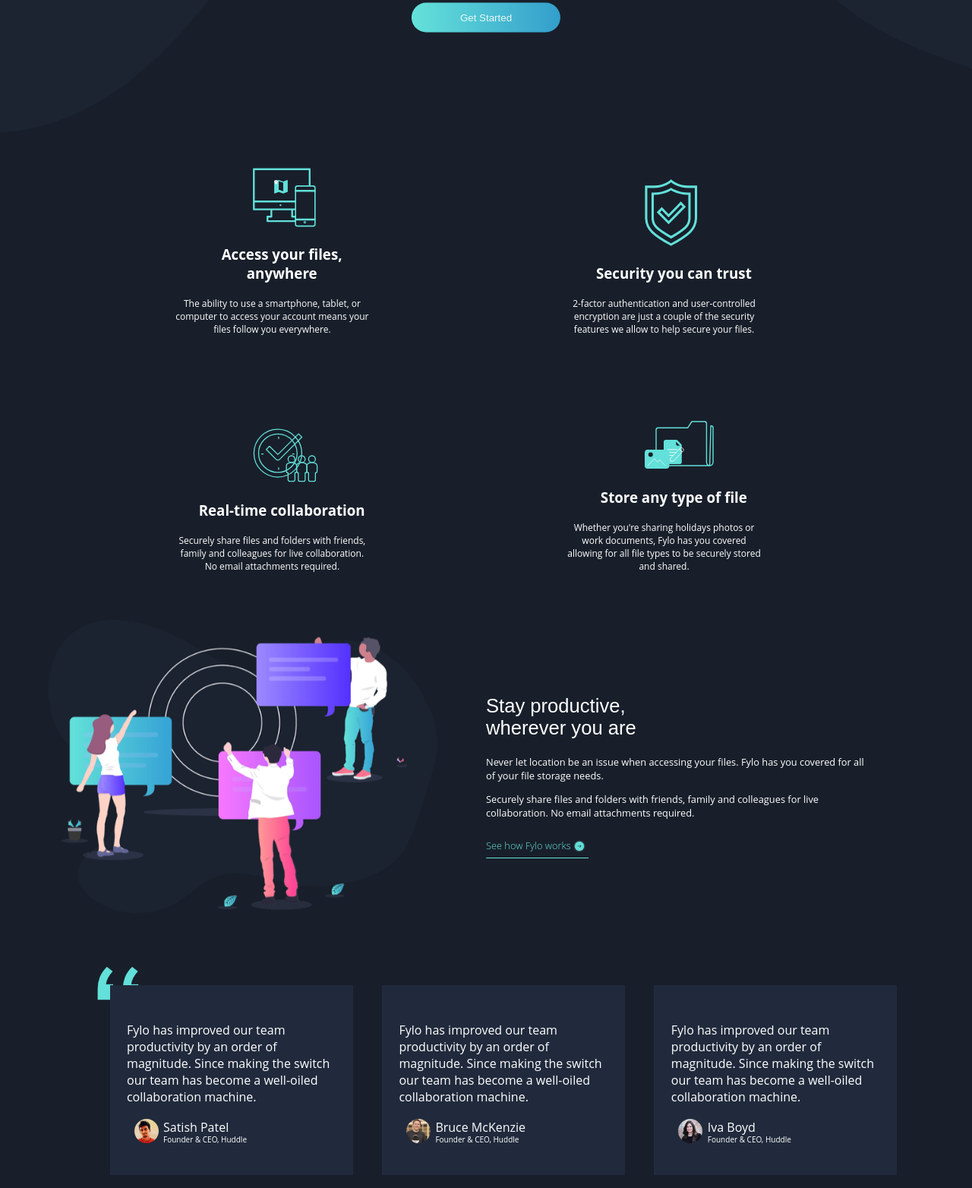
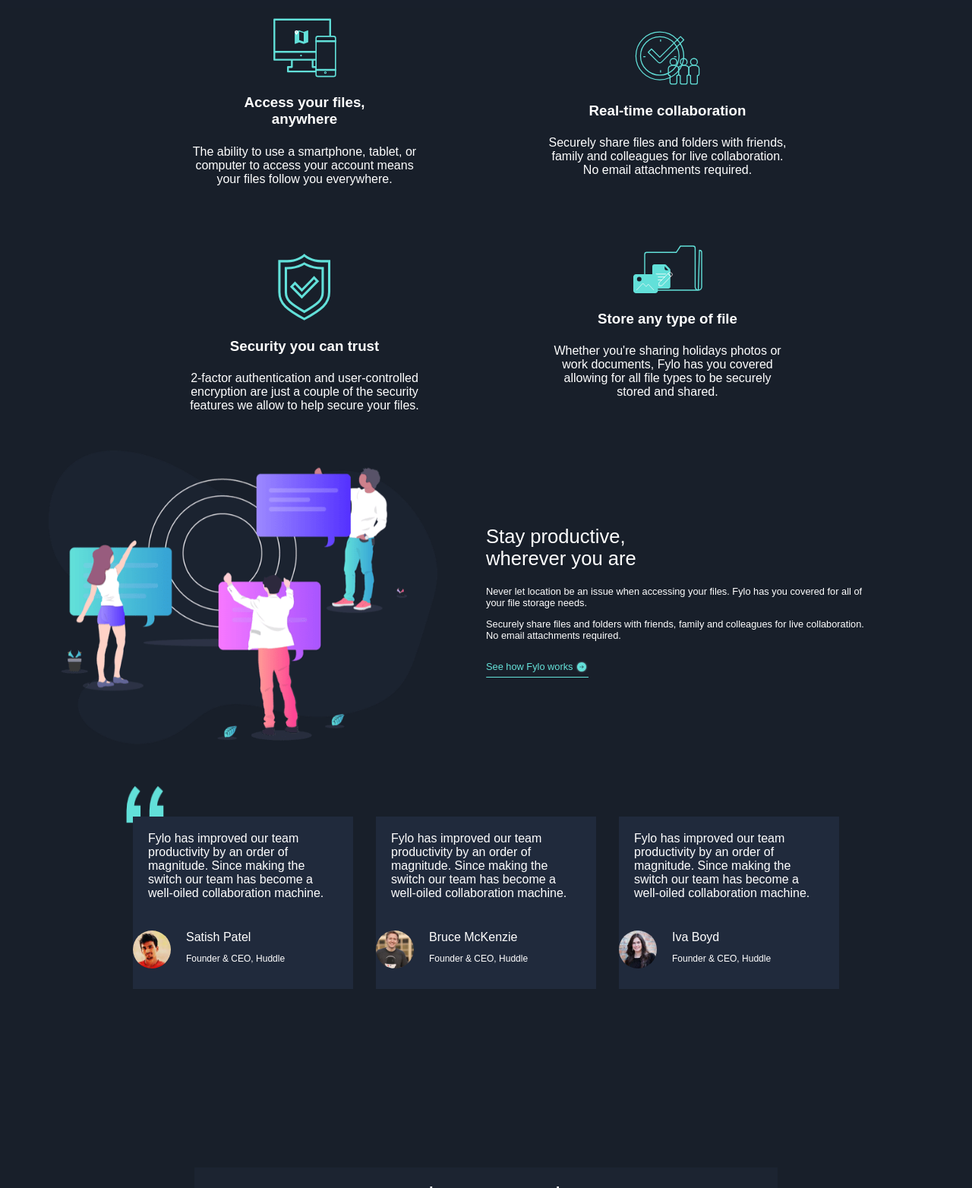
Before and after one commit to cicp/fylo-dark-theme-landing-page-master, a plain HTML site: page index.html in a window 1280 px wide. Shown: the part 1236-2800 px from the top of the page at 76% size. Drawn offline with Linux system fonts and the light colour scheme; a web font is replaced by a local one.

Commit message:
Add files via upload

```diff
--- a/css/styles.css
+++ b/css/styles.css
@@ -1,8 +1,9 @@
 body {
   background-color: darkblue;
   background-color: hsl(218, 28%, 13%);
-  font-family: 'Open Sans', sans-serif;
+  font-family: 'Open+Sans', sans-serif;
   margin: 0;
+  color: white;
 }
 
 h1 {
@@ -62,10 +63,10 @@ h2 {
 .intro-img {
   background-color: darkblue;
   background-color: hsl(217, 28%, 15%);
-  margin-top: 100px;
-  margin-left: 15%;
-  width: 70%;
-  height: auto;
+  display: block;
+  margin: 0 auto;
+  padding-top: 100px;
+  width: 50%;
 }
 
 .button {
@@ -88,66 +89,51 @@ h2 {
   background-color: hsl(217, 28%, 15%);
   margin-top: -13%;
   width: 100%;
-  height: auto;
   position: relative;
   z-index: 1;
 }
 
 .cover {
   height: 20px;
-  width: auto;
   margin-top: -10px;
   background-color: darkblue;
   background-color: hsl(218, 28%, 13%);
 }
 
-.computer-box {
-  display: inline-block;
-  color: white;
-  width: 40%;
+.grid {
   margin-top: 0;
-  margin-left: 10%;
+  display: flex;
+  justify-content: center;
 }
 
-.security-box {
-  display: inline-block;
-  color: white;
-  width: 40%;
-  margin-top: 0;
+.grid-column {
+  display: flex;
+  flex-direction: column;
+  justify-content: center;
+  width: 35%;
+  margin: 0 15px;
 }
 
-.collaboration-box {
-  display: inline-block;
-  color: white;
-  width: 40%;
-  margin-top: 100px;
-  margin-left: 10%;
-}
-
-.any-file-box {
-  display: inline-block;
-  color: white;
-  width: 40%;
-  margin-top: 100px;
+.grid-box {
+  margin-top: 20%;
 }
 
 .grid-img {
-  position: relative;
-  margin-left: 40%;
+  display: block;
+  margin: 0 auto;
 }
 
 .grid-h3 {
-  position: relative;
-  margin-left: 9vw;
+  display: block;
+  margin: 5% auto;
   width: 50%;
   text-align: center;
 }
 
 .grid-p {
-  font-size: 12px;
-  position: relative;
-  margin-left: 8vw;
-  width: 50%;
+  display: block;
+  margin: 0 auto;
+  width: 70%;
   text-align: center;
 }
 
@@ -159,7 +145,7 @@ h2 {
   height: auto;
 }
 
-.stay-productive-box {
+ .stay-productive-box {
   color: white;
   margin-top: 10%;
   margin-right: 10%;
@@ -216,63 +202,55 @@ h2 {
 }
 
 .quotes {
-  margin-left: 10%;
-  margin-top: 5%;
+  display: inline-block;
+  width: 50px;
+  height: 50px;
+  margin-left: 13vw;
+  margin-top: 50px;
 }
 
-.testimonials-boxes {
-  display: inline-block;
-  width: 25%;
-  height: 250px;
-  margin-top: 7%;
-  margin-left: -3%;
-  margin-bottom: 20%;
+.grid1 {
+  display: flex;
+  justify-content: center;
+  position: relative;
+  margin-top: -1vw;
+}
+
+.grid1-row {
+  display: flex;
+  flex-direction: row;
+  justify-content: center;
+  width: 75%;
+}
+
+.testimonials-box {
   background-color: darkblue;
   background-color: hsl(219, 30%, 18%);
-  z-index: 1;
-  position: absolute;
+  margin: 0 15px;
+  height: 110%;
 }
 
 .testimonials-text {
-  color: white;
-  font-size: 16px;
-  margin: 15% 7%;
+  margin: 20px 20px;
 }
 
 .testimonials-img {
-  position: absolute;
-  margin-top: -30px;
-  margin-left: 10%;
-  border-radius: 100px;
-  width: 10%;
-  height: auto;
+  border-radius: 50%;
+  width: 50px;
+  margin-top: 20px;
+  float: left;
 }
 
 .testimonials-name {
-  position: absolute;
-  margin-top: -30px;
-  margin-left: 22%;
+  margin: 40px 0 0;
+  padding-left: 70px;
   color: white;
 }
 
 .testimonials-title {
-  font-size: 10px;
-  position: absolute;
-  margin-top: -10px;
-  margin-left: 22%;
+  padding-left: 70px;
+  font-size: 12px;
   color: white;
-}
-
-.testimonials-box2 {
-  display: inline-block;
-  margin-left: 25%;
-  margin-top: 7%;
-}
-
-.testimonials-box3 {
-  display: inline-block;
-  margin-left: 53%;
-  margin-top: 7%;
 }
 
 .calltoaction {
@@ -284,7 +262,7 @@ h2 {
 .signup {
   width: 60%;
   height: 300px;
-  margin-top: 30%;
+  margin-top: 20%;
   margin-left: 20vw;
   position: relative;
   font-size: 1vw;
@@ -322,6 +300,7 @@ h2 {
   height: 4.2vw;
   margin-left: 38vw;
   margin-top: 2vw;
+  font-size: 1.5vw;
   color: white;
   font-weight: 600;
   border: none;
--- a/index.html
+++ b/index.html
@@ -34,30 +34,34 @@
     <div class="cover"></div>
   </div>
 
+  <div class="grid">
+    <div class="grid-column">
       <div>
-    <div class="computer-box">
         <img class="grid-img" src="images/icon-access-anywhere.svg" alt="computer-img"> </img>
         <h3 class="grid-h3">Access your files, anywhere</h3>
         <p class="grid-p">The ability to use a smartphone, tablet, or computer to access your account means your
           files follow you everywhere.</p>
       </div>
-    <div class="security-box">
+      <div class="grid-box">
         <img class="grid-img" src="images/icon-security.svg" alt="computer-img"> </img>
         <h3 class="grid-h3">Security you can trust</h3>
         <p class="grid-p">2-factor authentication and user-controlled encryption are just a couple of the security
           features we allow to help secure your files.</p>
       </div>
-    <div class="collaboration-box">
+    </div>
+    <div class="grid-column">
+      <div>
         <img class="grid-img" src="images/icon-collaboration.svg" alt="collaboration-img"> </img>
         <h3 class="grid-h3">Real-time collaboration</h3>
         <p class="grid-p">Securely share files and folders with friends, family and colleagues for live collaboration.
           No email attachments required.</p>
       </div>
-    <div class="any-file-box">
+      <div class="grid-box">
         <img class="grid-img" src="images/icon-any-file.svg" alt="collaboration-img"> </img>
         <h3 class="grid-h3"> Store any type of file</h3>
         <p class="grid-p">Whether you're sharing holidays photos or work documents, Fylo has you covered allowing for all
           file types to be securely stored and shared.</p>
+      </div>
     </div>
   </div>
 
@@ -78,26 +82,30 @@
 
     <div>
       <img class="quotes" src="images/bg-quotes.png" alt="quotes-img"> </img>
-    <div class="testimonials-boxes">
+      <div class="grid1">
+        <div class="grid1-row">
+          <div class="testimonials-box">
             <p class="testimonials-text">Fylo has improved our team productivity by an order of magnitude. Since making the switch our team has
               become a well-oiled collaboration machine.</p>
             <img class="testimonials-img" src="images/profile-1.jpg" alt="profile-1-img"> </img>
             <p class="testimonials-name">Satish Patel</p>
             <p class="testimonials-title">Founder & CEO, Huddle</p>
           </div>
-    <div class="testimonials-boxes testimonials-box2">
+          <div class="testimonials-box">
             <p class="testimonials-text">Fylo has improved our team productivity by an order of magnitude. Since making the switch our team has
               become a well-oiled collaboration machine.</p>
             <img class="testimonials-img" src="images/profile-2.jpg" alt="profile-2-img"> </img>
             <p class="testimonials-name">Bruce McKenzie</p>
             <p class="testimonials-title">Founder & CEO, Huddle</p>
           </div>
-    <div class="testimonials-boxes testimonials-box3">
+          <div class="testimonials-box">
             <p class="testimonials-text">Fylo has improved our team productivity by an order of magnitude. Since making the switch our team has
               become a well-oiled collaboration machine.</p>
             <img class="testimonials-img" src="images/profile-3.jpg" alt="profile-3-img"> </img>
             <p class="testimonials-name">Iva Boyd</p>
             <p class="testimonials-title">Founder & CEO, Huddle</p>
+          </div>
+        </div>
       </div>
     </div>
 
```
Lines whose indentation alone changed are shown as unchanged.
